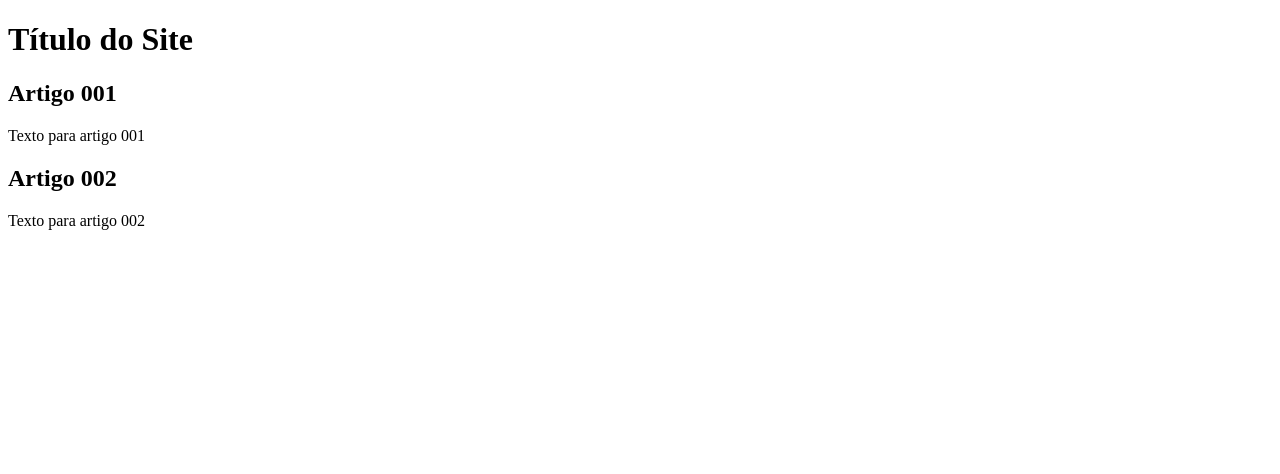
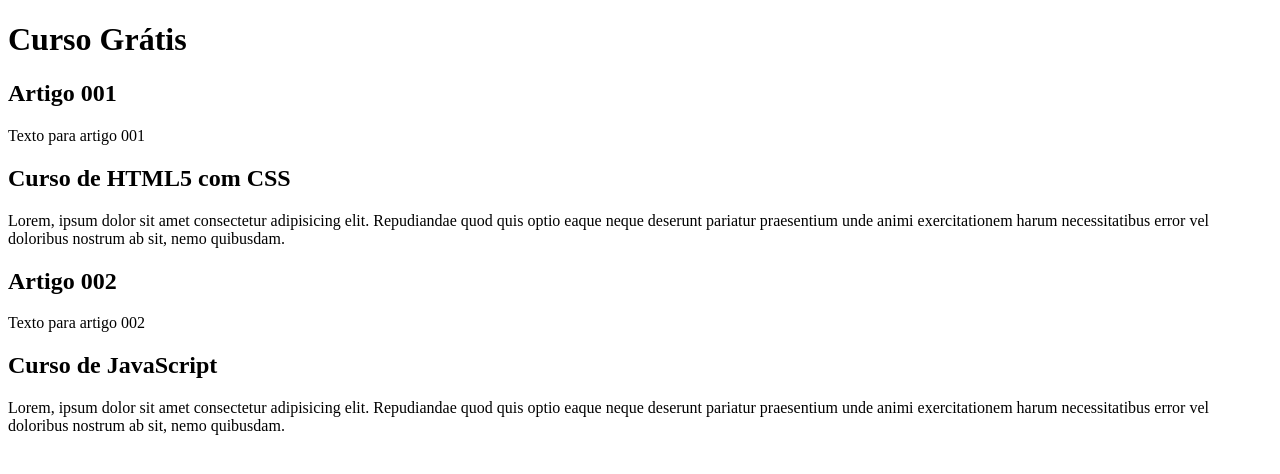
Before and after one commit to davidmamaral/projeto-site, a plain HTML site: page index.html in a window 1280 px wide. Drawn offline with Linux system fonts and the light colour scheme.

Commit message:
Comecei a escreve o conteudo

```diff
--- a/index.html
+++ b/index.html
@@ -8,16 +8,19 @@
 <body>
     <main>
         <header>
-            <h1>
-                Título do Site
-            </h1>
+            <h1> Curso Grátis </h1>
+
             <article>
                 <h2> Artigo 001</h2>
                 <p> Texto para artigo 001</p>
+                <h2> Curso de HTML5 com CSS</h2>
+                <p> Lorem, ipsum dolor sit amet consectetur adipisicing elit. Repudiandae quod quis optio eaque neque deserunt pariatur praesentium unde animi exercitationem harum necessitatibus error vel doloribus nostrum ab sit, nemo quibusdam.</p>
             </article>
               <article>
                 <h2> Artigo 002</h2>
                 <p> Texto para artigo 002</p>
+                <h2> Curso de JavaScript</h2>
+                <p> Lorem, ipsum dolor sit amet consectetur adipisicing elit. Repudiandae quod quis optio eaque neque deserunt pariatur praesentium unde animi exercitationem harum necessitatibus error vel doloribus nostrum ab sit, nemo quibusdam.</p>
             </article>
         </header>
     </main>
```
